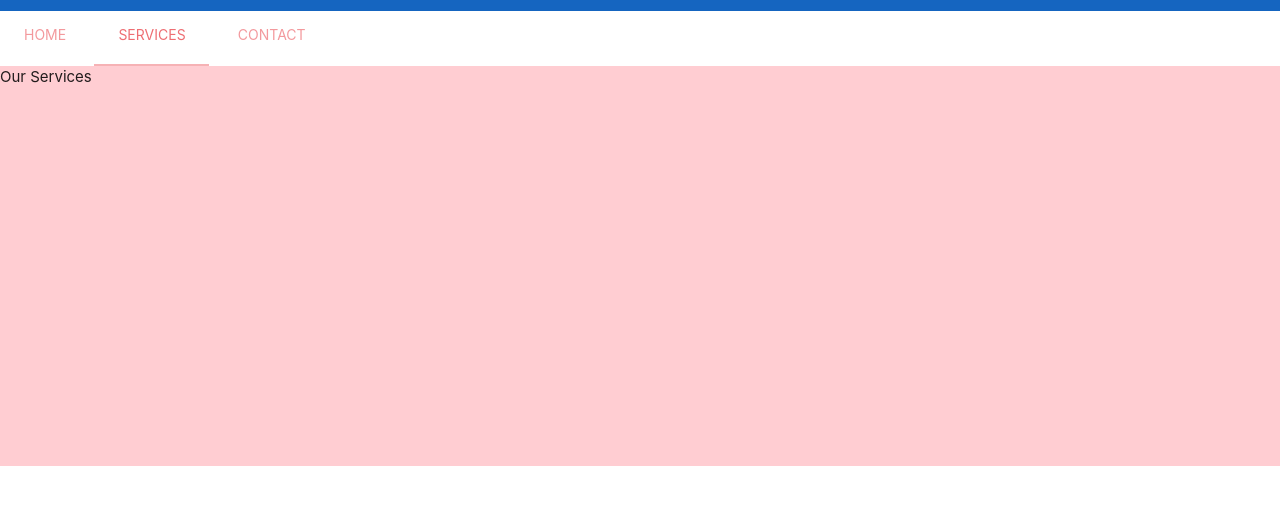
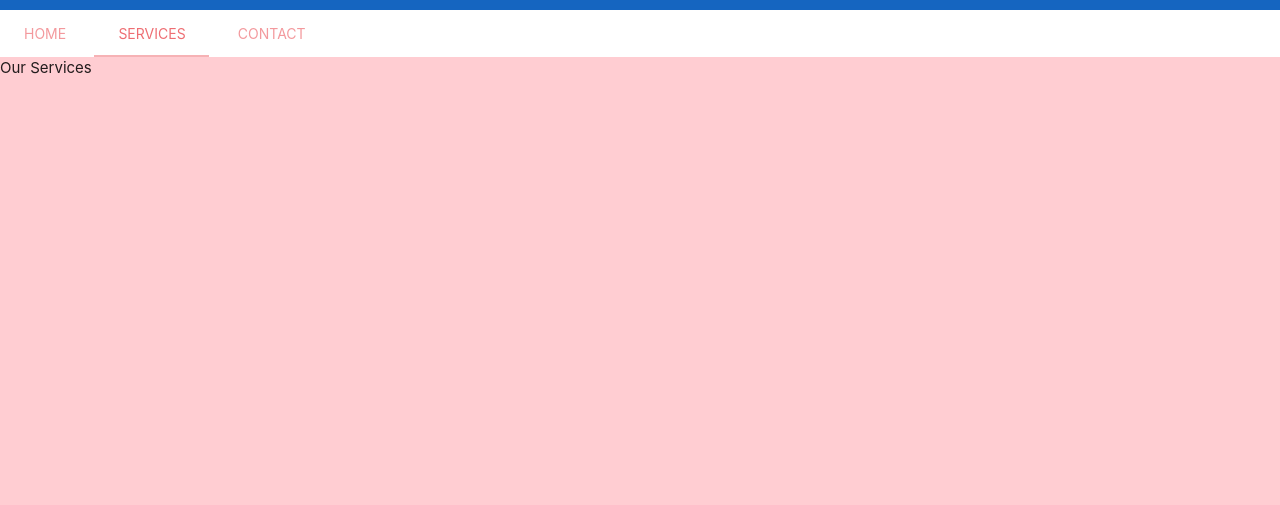
Before and after one commit to Mohammad-01-el/PD4-materialize_Plantilla_Mohammad, a website: page www/index.html in a window 1280 px wide. Shown: the part 53-558 px from the top of the page. Drawn offline with nearby package versions, Linux system fonts and the light colour scheme.

Commit message:
Update index.css

```diff
--- a/www/css/index.css
+++ b/www/css/index.css
@@ -4,7 +4,7 @@
 
     /* body fix: perquè ocupi tota la pantalla */
     html, body {
-        /* height: 100vh; */
+        height: 100vh;
         width: 100%;
         display: flex;
         justify-content: space-between;
@@ -15,7 +15,7 @@
        * afegir la class tabs-content a cada div de contingut
        * per solucionar el contingut scollable de cada pestanya
        */
-      .tabs {
+      .tabs-content {
         height: 100%;
         overflow-y: scroll !important;
       }
```
